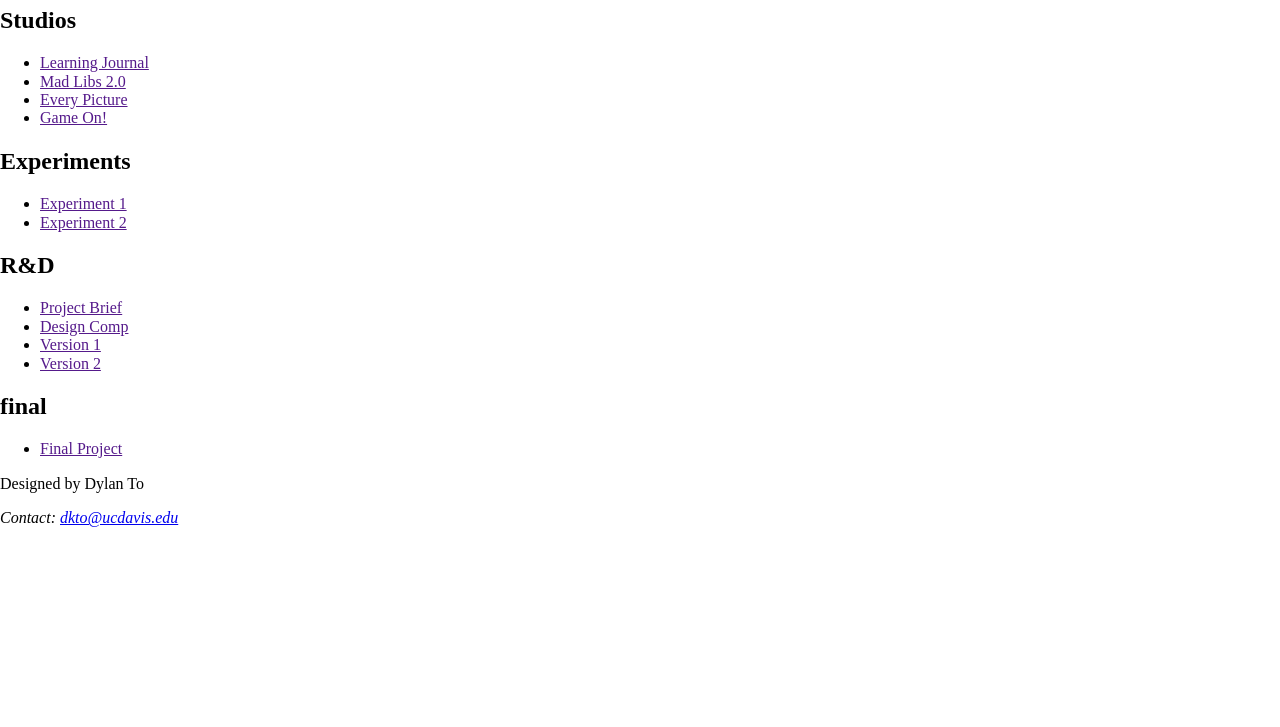
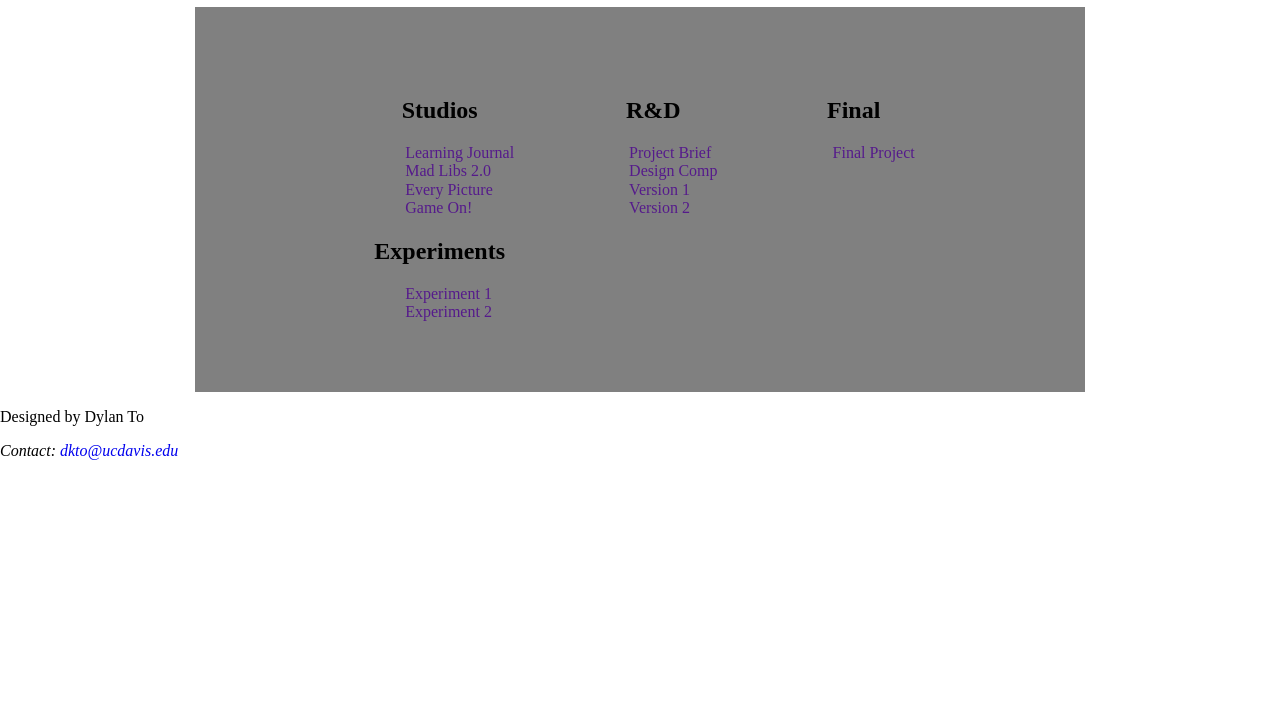
Before and after one commit to dkto2000/des157a, a plain HTML site: page index.html in a window 1280 px wide. Shown: the part 73-800 px from the top of the page. Drawn offline with nearby package versions, Linux system fonts and the light colour scheme.

Commit message:
added index.html file

```diff
--- a/index.html
+++ b/index.html
@@ -23,9 +23,7 @@
                     <li><a href="">Game On!</a></li>
                 </ul>
             </nav>
-        </section>
 
-        <section id="experiments">
             <h2>Experiments</h2>
             <nav>
                 <ul>
@@ -48,7 +46,7 @@
         </section>
 
         <section id="final">
-            <h2>final</h2>
+            <h2>Final</h2>
             <nav>
                 <ul>
                     <li><a href="">Final Project</a></li>
--- a/styles.css
+++ b/styles.css
@@ -0,0 +1,28 @@
+header {
+    text-align:center;
+}
+nav ul{
+    margin:0;
+    list-style:none;
+}
+
+
+h2{
+    text-align:center;
+}
+
+a {
+    text-decoration:none;
+}
+
+
+main {
+    display:block;
+    background-color: grey;
+    width: 750px;
+    padding: 70px;
+    margin: auto;
+    display: flex;
+    justify-content: center;
+    gap: 10%;
+}
```
